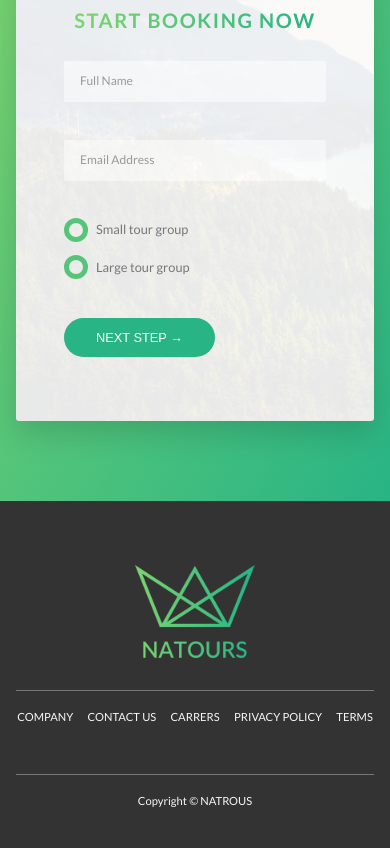
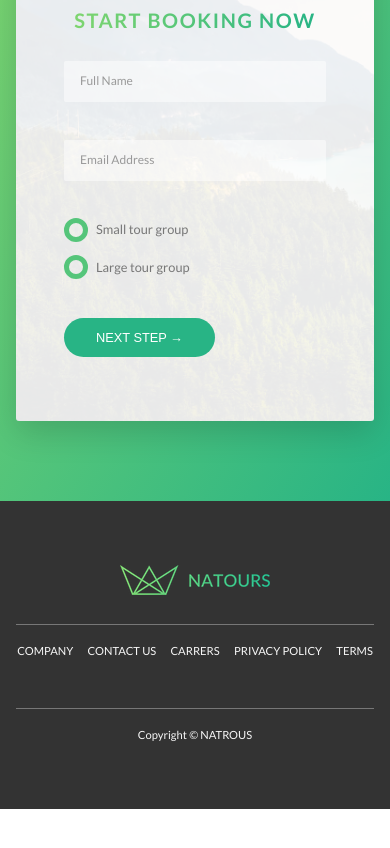
Before and after one commit to svsannidhay/Natours, a website: page index.htm in a window 390 px wide. Shown: the part 6210-7058 px from the top of the page. After the commit the page ends 7019 px from the top, so only its background shows below. Drawn offline with Linux system fonts and the light colour scheme.

Commit message:
working on responsive images using density switching

```diff
--- a/index.htm
+++ b/index.htm
@@ -325,7 +325,10 @@
 
     <footer class="footer">
       <div class="footer__logo-box">
-        <img src="img/logo-green-2x.png" alt="Full logo" class="footer__logo u-margin-bottom-medium">
+        <picture class="footer__logo">
+          <source srcset="img/logo-green-small-1x.png 1x ,img/logo-green-small-2x.png 2x"  media="(max-width: 37.5rem)" class="u-margin-bottom-medium">
+            <img srcset="img/logo-green-1x.png 1x, img/logo-green-2x.png 2x" alt="Full logo" class="u-margin-bottom-medium">
+        </picture>
         <div class="row">
           <div class="col-1-of-2">
             <div class="footer__navigation">
```
